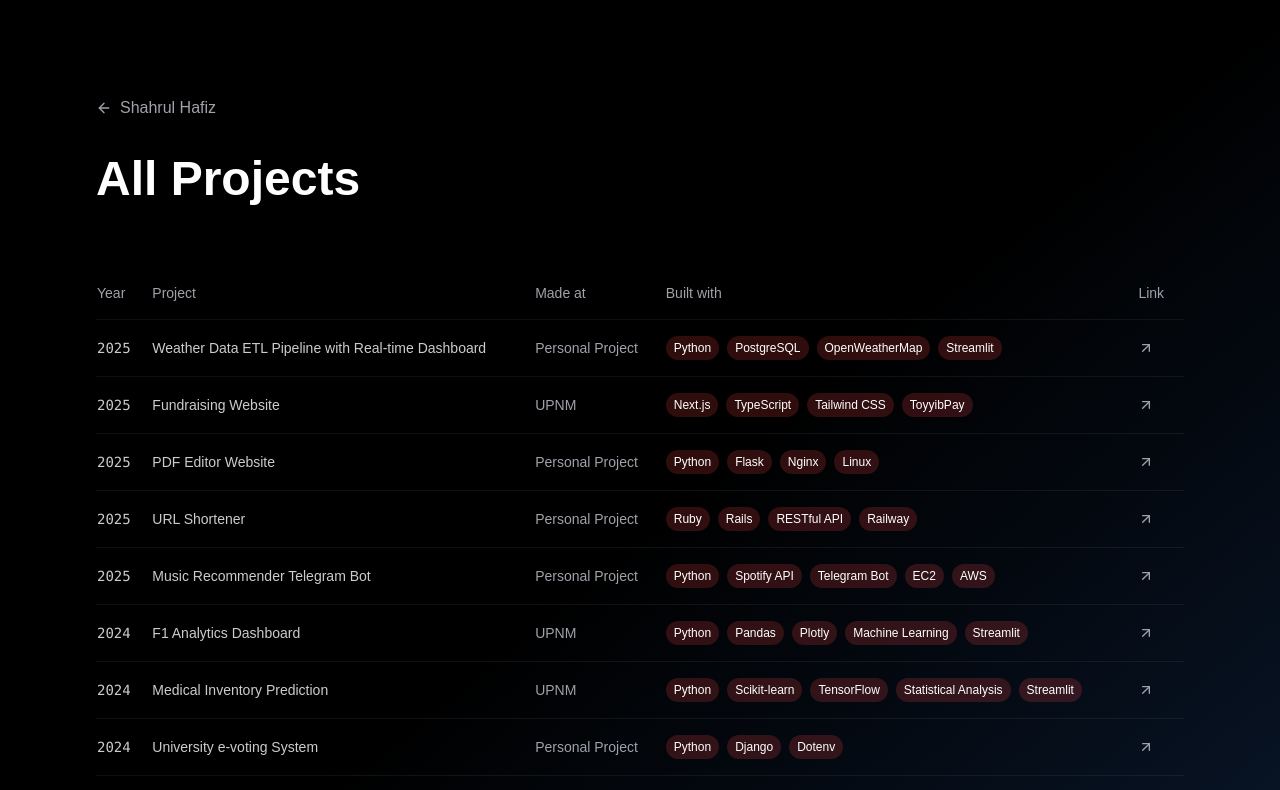
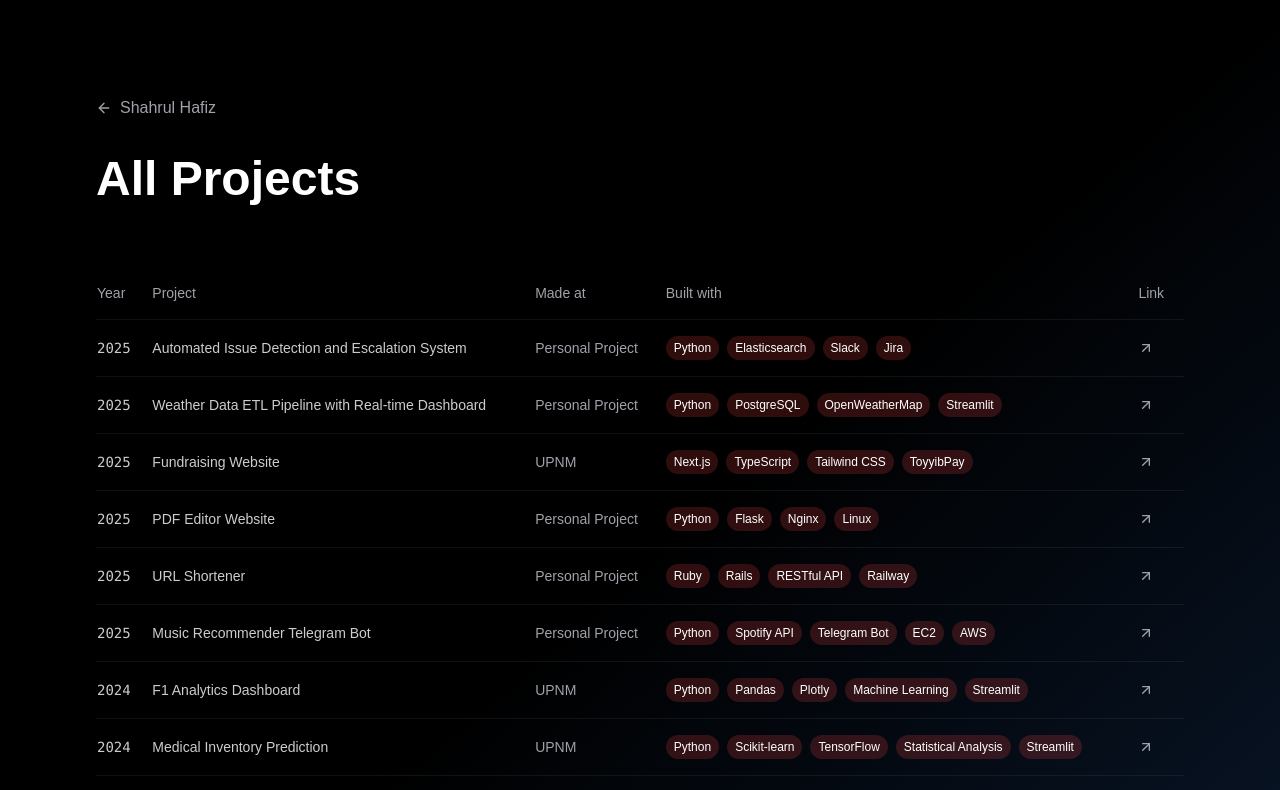
Before and after one commit to apih99/Portfolio_Hafiz, a Next.js app: page /archive in a window 1280 px wide. Shown: the top 790 px of the page. Built offline with nearby package versions, Linux system fonts and the light colour scheme.

Commit message:
Update archive content

```diff
--- a/app/archive/page.tsx
+++ b/app/archive/page.tsx
@@ -4,6 +4,13 @@ import Link from 'next/link'
 import { ArrowLeft } from 'lucide-react'
 
 const projects = [
+  {
+    year: '2025',
+    title: 'Automated Issue Detection and Escalation System',
+    madeAt: 'Personal Project',
+    builtWith: ['Python', 'Elasticsearch', 'Slack','Jira'],
+    link: 'https://github.com/apih99/automated-issue-detection'
+  },
   {
     year: '2025',
     title: 'Weather Data ETL Pipeline with Real-time Dashboard',
```
